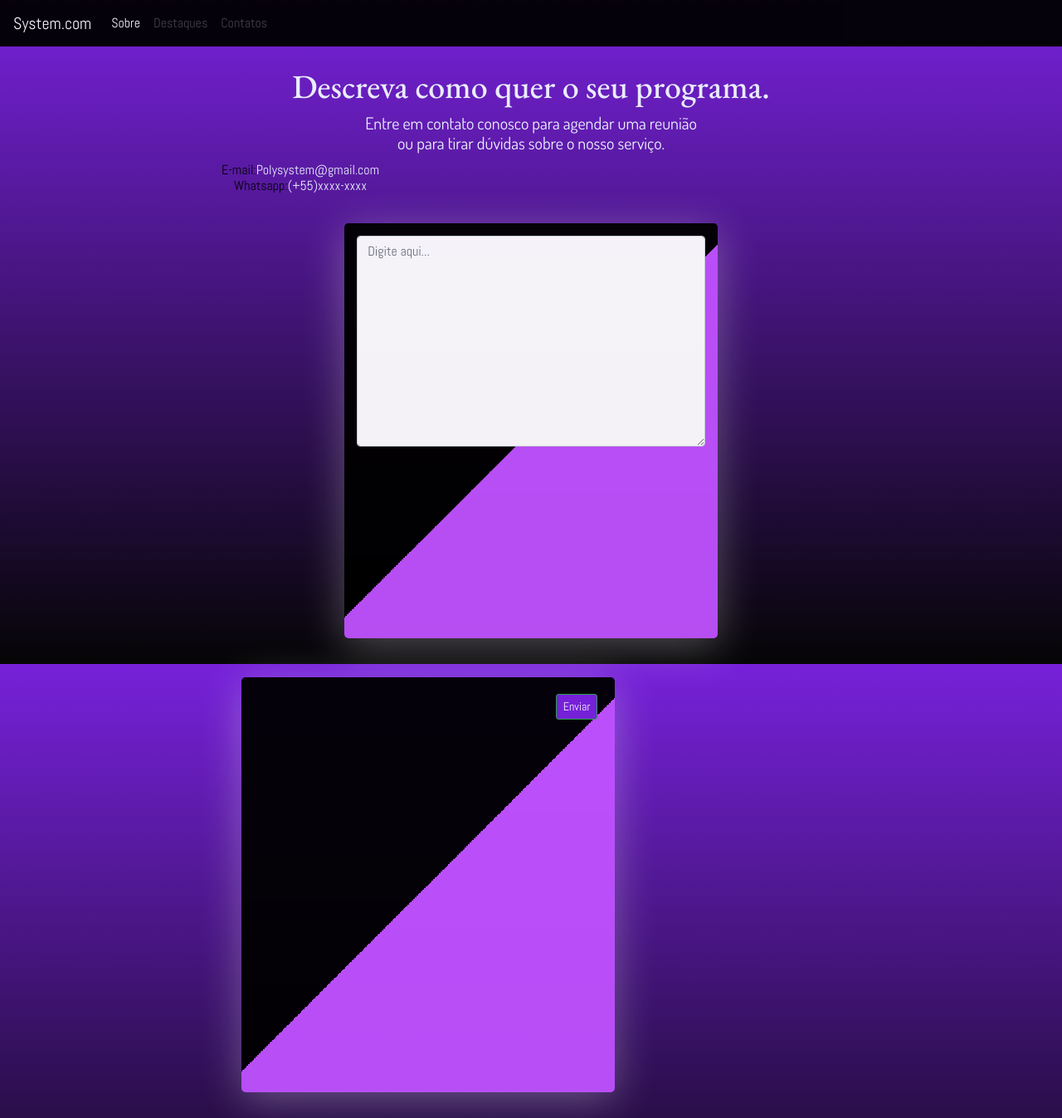
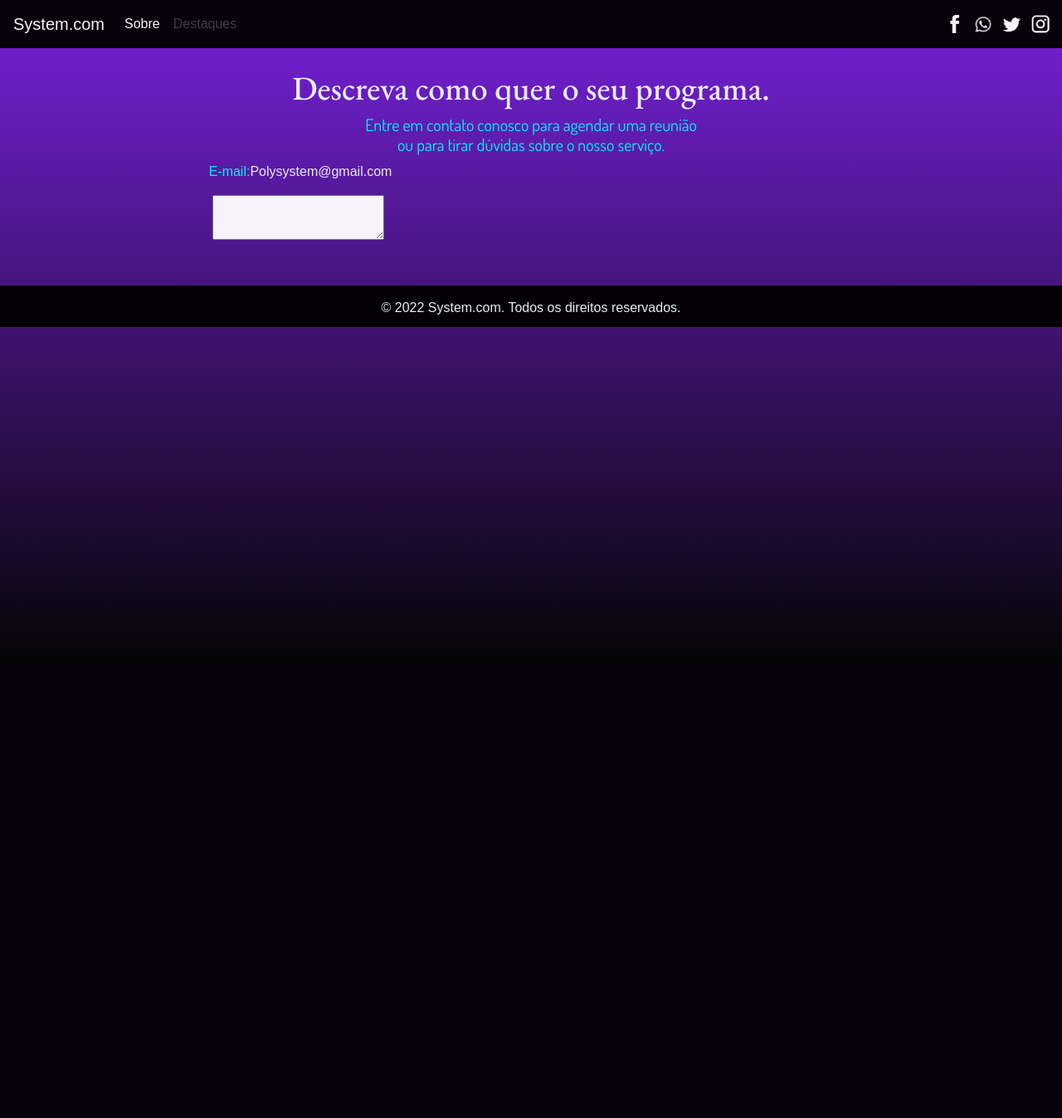
Before and after one commit to Mary0102/System.com-2022, a PHP site: page /Pedido.html in a window 1280 px wide. Shown: the whole page at 83% size. After the commit the page ends 731 px from the top, so only its background shows below. Run offline with PHP 8.4, Linux system fonts and the light colour scheme; some libraries are stand-ins or nearby versions; some web fonts are replaced.

Commit message:
barra nav, config de users, forms

```diff
--- a/Pedido.html
+++ b/Pedido.html
@@ -1,16 +1,31 @@
 <!DOCTYPE html>
-
 <html lang="pt-br">
-
 <head>
     <!-- Meta tags Obrigatórias -->
     <meta charset="utf-8">
-
+    <meta name="viewport" content="width=device-width, initial-scale=1">
     <!-- Bootstrap CSS -->
     <link rel="stylesheet" href="https://stackpath.bootstrapcdn.com/bootstrap/4.1.3/css/bootstrap.min.css"
         integrity="sha384-MCw98/SFnGE8fJT3GXwEOngsV7Zt27NXFoaoApmYm81iuXoPkFOJwJ8ERdknLPMO" crossorigin="anonymous">
-
     <title> Descrição </title>
+    <link href="https://fonts.googleapis.com/css2?family=EB+Garamond:wght@500&display=swap" rel="stylesheet">
+    <link href="https://fonts.googleapis.com/css2?family=Dosis&display=swap" rel="stylesheet">
+    <!-- Bootstrap CSS (TextArea)-->
+    <link href="https://cdn.jsdelivr.net/npm/bootstrap@5.0.2/dist/css/bootstrap.min.css" rel="stylesheet" integrity="sha384-EVSTQN3/azprG1Anm3QDgpJLIm9Nao0Yz1ztcQTwFspd3yD65VohhpuuCOmLASjC" crossorigin="anonymous">
+    <!-- TinyMCE -->
+    <script src="https://cdn.tiny.cloud/1/no-api-key/tinymce/6/tinymce.min.js" referrerpolicy="origin"></script>
+    <script>
+      tinymce.init({
+        selector: 'textarea#tiny',
+            plugins: [
+            'a11ychecker','advlist','advcode','advtable','autolink','checklist','export',
+            'lists','link','image','charmap','preview','anchor','searchreplace','visualblocks',
+            'powerpaste','fullscreen','formatpainter','insertdatetime','media','table','help','wordcount'
+            ],
+            toolbar: 'undo redo | a11ycheck casechange blocks | bold italic backcolor | alignleft aligncenter alignright alignjustify |' +
+            'bullist numlist checklist outdent indent | removeformat | code table help'
+      })
+    </script>
 </head>
 
 <body>
@@ -27,14 +42,39 @@
       font-family: 'Abel', sans-serif;
       opacity: .95;
       }
+
+      .area-texto{
+        margin-left: 20%;
+        width: 60%;
+        height: 70%;
+      }
+
+      .contatos{
+          padding-left: 30%;
+        }
+
+        div.box {
+            width: 30px;
+            display: inline-block;
+          }
+
+          .box :hover{
+            background-color: rgb(173, 101, 255);
+            border-radius: 10px;
+          }
+
+        .direitos{
+          height: 50px;
+          width: 100%;
+          background-color: black;
+        }
+
+        .direitos p{
+          text-align: center;
+          color: aliceblue;
+          padding-top: 15px;
+        }
     </style>
-
-
-  <!--  <style>
-    body {
-      background-color: rgb(2, 2, 2);
-    }
-  </style>-->
 
 <nav class="navbar navbar-expand-lg navbar-dark" style="background-color: rgb(0,0,0);">
   <button class="navbar-toggler" type="button" data-toggle="collapse" data-target="#navbarTogglerDemo01"
@@ -42,63 +82,55 @@
     <span class="navbar-toggler-icon"></span>
   </button>
   <div class="collapse navbar-collapse" id="navbarTogglerDemo01">
-    <a class="navbar-brand" href="#"> System.com </a>
+    <a class="navbar-brand" href="System.html"> System.com </a>
     <ul class="navbar-nav mr-auto mt-2 mt-lg-0">
       <li class="nav-item active">
-        <a class="nav-link" href="Planonegocio.html"> Sobre <span class="sr-only">(Página atual)</span></a>
+        <a class="nav-link" href="Sobre.html"> Sobre</a>
       </li>
       <li class="nav-item">
         <a class="nav-link disabled" href="#"> Destaques </a>
       </li>
-      <li class="nav-item">
-        <a class="nav-link disabled" href="#"> Contatos </a>
-      </li>
     </ul>
+    <div class="contatos">
+      <div class="box">
+          <a href="#"><img width="40px" src="Image/icon-face.png"/></a>
+      </div>
+      <div class="box">
+          <a href="#"><img width="40px" src="Image/icon-wpp.png"/></a>
+      </div>
+      <div class="box">
+          <a href="#"><img width="40px" src="Image/icon-tt.png"/></a>
+      </div>
+      <div class="box">
+        <a href="#"><img width="40px" src="Image/icon-insta.png"/></a>
+    </div>
   </div>
 </nav>
 
-    <link href="https://fonts.googleapis.com/css2?family=EB+Garamond:wght@500&display=swap" rel="stylesheet">
-    <link rel="stylesheet" href="css/style.css" />
+      <br/>
+    <h1 align="center" style="color:aliceblue; font-family:EB Garamond" >
+       Descreva como quer o seu programa.
+    </h1>
+    <h5 align="center" style="color:aqua;font-family:Dosis">
+       Entre em contato conosco para agendar uma reunião <br/> ou para tirar dúvidas sobre o nosso serviço.
+    </h3>
 
-    <link href="https://fonts.googleapis.com/css2?family=Dosis&display=swap" rel="stylesheet">
-    <link rel="stylesheet" href="css/style.css" />
-
-    <br/>
-    <h1 align="center" style="color:aliceblue; font-family:EB Garamond" > Descreva como quer o seu programa.</h1>
-
-    <h5 align="center" style="color:aliceblue;font-family:Dosis"> Entre em contato conosco para agendar uma reunião <br/> ou para tirar dúvidas sobre o nosso serviço.</h3>
-
-<div style="text-align:center;
-        width:55%; height:50%;margin: 10px;
-        padding: 1px;
-        position: relative;">
+<div style="text-align:center; width:55%; height:50%;margin: 10px; padding: 1px; position: relative;">
     <h6  style="color:aliceblue">
-       <span style="color:rgb(0,0,0);">E-mail:</span>Polysystem@gmail.com
-        <br />
-        <span style="color:rgb(0,0,0);">Whatsapp:</span>(+55)xxxx-xxxx
+       <span style="color:aqua;">E-mail:</span>Polysystem@gmail.com
     </h6>
 </div>
+<form action="#" method="POST">
+    <div class="area-texto">
+      <textarea id="tiny"></textarea>
+    </div>
+    <script src="https://cdn.jsdelivr.net/npm/bootstrap@5.0.2/dist/js/bootstrap.bundle.min.js" integrity="sha384-MrcW6ZMFYlzcLA8Nl+NtUVF0sA7MsXsP1UyJoMp4YLEuNSfAP+JcXn/tWtIaxVXM" crossorigin="anonymous"></script>
+</form>
 
-    <div style="text-align:right;
-    width:60%; height:100%;margin: 0 auto;
-    padding: 1px;
-    position: relative;">
-    <form  >
-        <textarea cols="70" rows="10" class="form-control is-dark" id="validationTextarea" placeholder="Digite aqui..." required></textarea>
-
-    </form>
+    <br><br>
+    <div class="direitos">
+      <p> © 2022 System.com. Todos os direitos reservados. </p>
     </div>
-
-  <div style="text-align:right;
-  width:79%; height:50%;margin: 10px;
-  padding: 1px;
-  position: relative;">
-    <form>
-      <a href="Polysystem.html"<button style="background-color:rgb(119, 33, 218)" type="button" class="btn btn-success btn-sm">Enviar</button> </a>
-    </form>
   </div>
-
-</div>
 </body>
-
 </html>
--- a/Sobre.html
+++ b/Sobre.html
@@ -112,7 +112,7 @@
 
         #ultimaf{
           text-align: center;
-          color:  brown;
+          color:  rgb(255, 255, 255);
         }
       </style>
     <!--  Fim  Seção   -->
--- a/userPr.html
+++ b/userPr.html
@@ -52,7 +52,7 @@
             <div class="bloco">
               <span class="li-item">
                 <i class="fa fa-cog" style="font-size:24px" aria-hidden="true" id="icon"></i>
-                <li><a href="#"><p>Editar Perfil</p></a></li>
+                <li><a href="Confguser.php"><p>Editar Perfil</p></a></li>
               </span>
             </div>
 
```
Also changed, not shown: Confguser.php (renamed from Confguser.html, +81 -4 lines), System.html (renamed from Polysystem.html, +52 -39 lines), userNP.html (+3 -6 lines).
